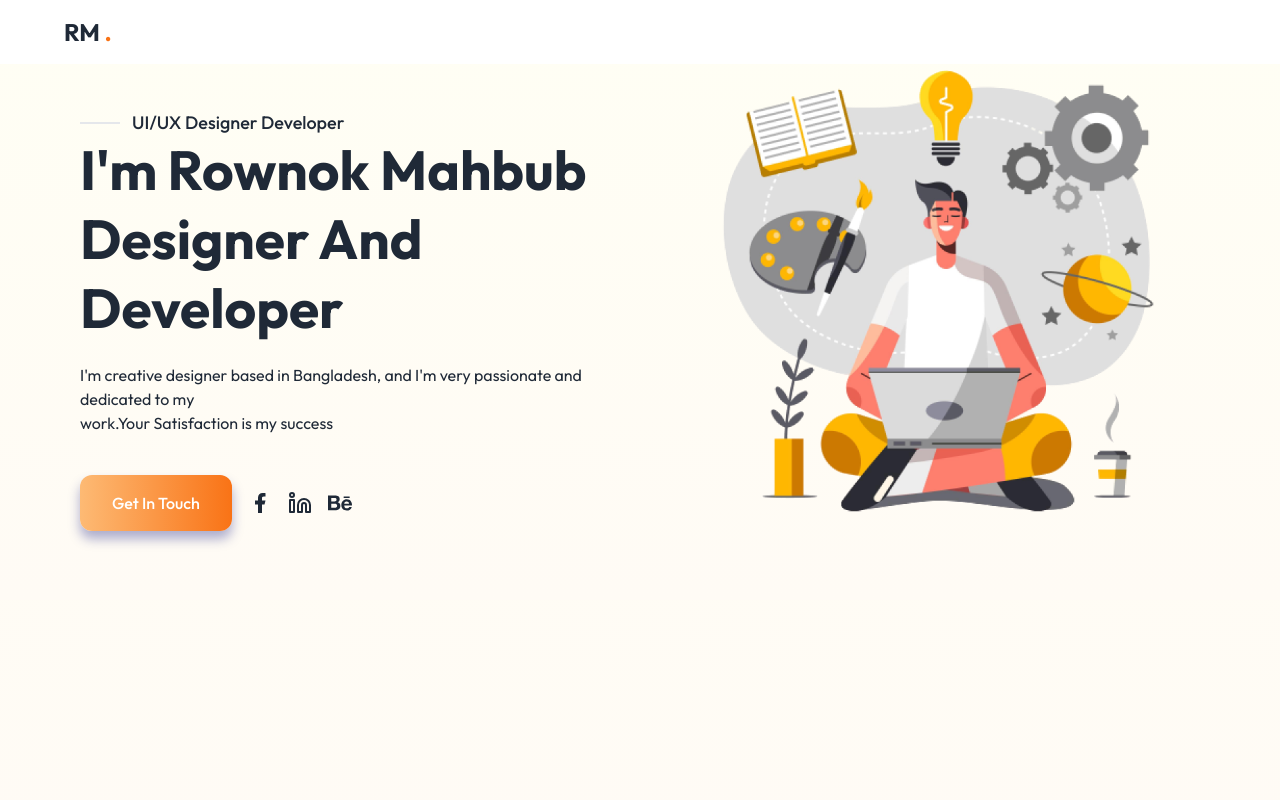
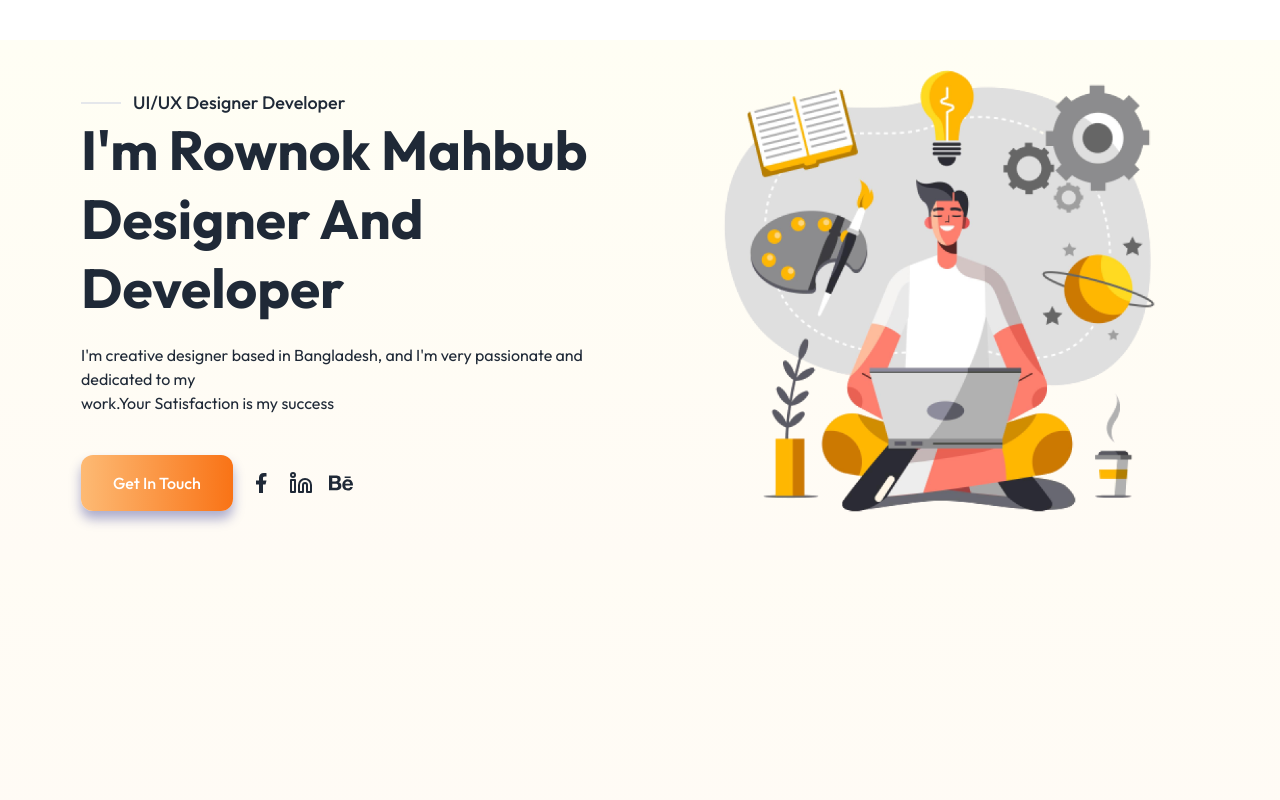
Before and after one commit to Mhatre2/Rutvik-Protfolio, a Next.js app: page / in a window 1280 px wide. Shown: the top 800 px of the page. Built offline with nearby package versions, Linux system fonts and the light colour scheme.

Commit message:
update profile

```diff
--- a/Components/Home/Hero.js
+++ b/Components/Home/Hero.js
@@ -9,11 +9,13 @@ const Hero = () => {
   const [element,controls]= useScroll();
   return (
     <>
-    <div className="relative mt-10 md:h-screen bg-gradient-to-t from-[#fffbf5] to-[#fffef4] pt-10 sm:pt-0 mb-10" >
-
+    <div className="relative mt-10 h-screen bg-gradient-to-t from-[#fffbf5] to-[#fffef4] pt-10 sm:pt-0 mb-10" ref={element}>
     <div className="container mx-auto grid grid-cols-1 md:grid-cols-2 items-center md:gap-20 bg-gradient-to-t from-[#fffbf5] to-[#fffef4]">
     <motion.div
           className="content"
+          variants={headerAnimation}
+          animate={controls}
+          transition={{ delay: 0.2, type: "tween" }}
         >
         <div className="flex items-center gap-3">
           <hr className="w-10 bg-orange-500 border "/>
@@ -41,7 +43,9 @@ const Hero = () => {
         </div>
 
       </motion.div>
-      <motion.div className="relative sm:mt-0 mt-10 mb-10 px-6 sm:px-0">
+      <motion.div className="relative sm:mt-0 mt-10 px-6 sm:px-0"   variants={rightAnimation}
+          animate={controls}
+          transition={{ delay: 0.2, type: "tween" }}>
         <img className="w-14  top-14 sm:-left-5 hidden sm:absolute" src="/Assets/figma.png" alt="" />
         <img className="w-32 hidden sm:absolute  bottom-0 sm:-left-10" src="/Assets/nextjs.png" alt="" />
 
--- a/Components/Home/Service.js
+++ b/Components/Home/Service.js
@@ -54,7 +54,7 @@ const Service = () => {
   ];
   return (
     <>
-     <div className="container mx-auto items-center py-10" >
+     <div className="container mx-auto items-center  md:py-10" >
       <motion.div className="flex items-center gap-3 mb-5">
         <hr className="w-10 bg-orange-500 " />
         <span className="md:text-[18px] font-medium text-gray-800">
--- a/pages/index.js
+++ b/pages/index.js
@@ -13,7 +13,7 @@ import ScrollToTop from '../Components/ScrolltoTop'
 export default function Home() {
   return (
  <>
- <Nav/>
+ {/* <Nav/> */}
   <Hero/>
   <Service />
   <ProtfolioService/>
```
